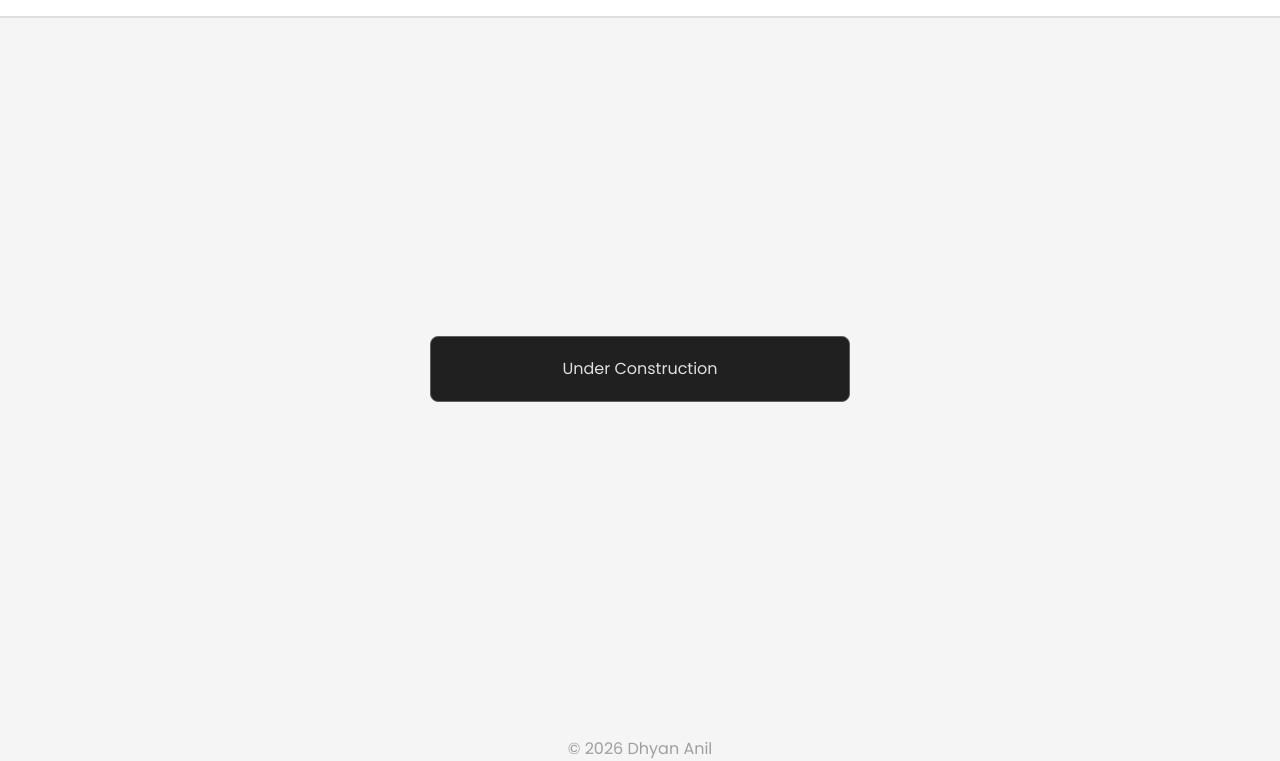
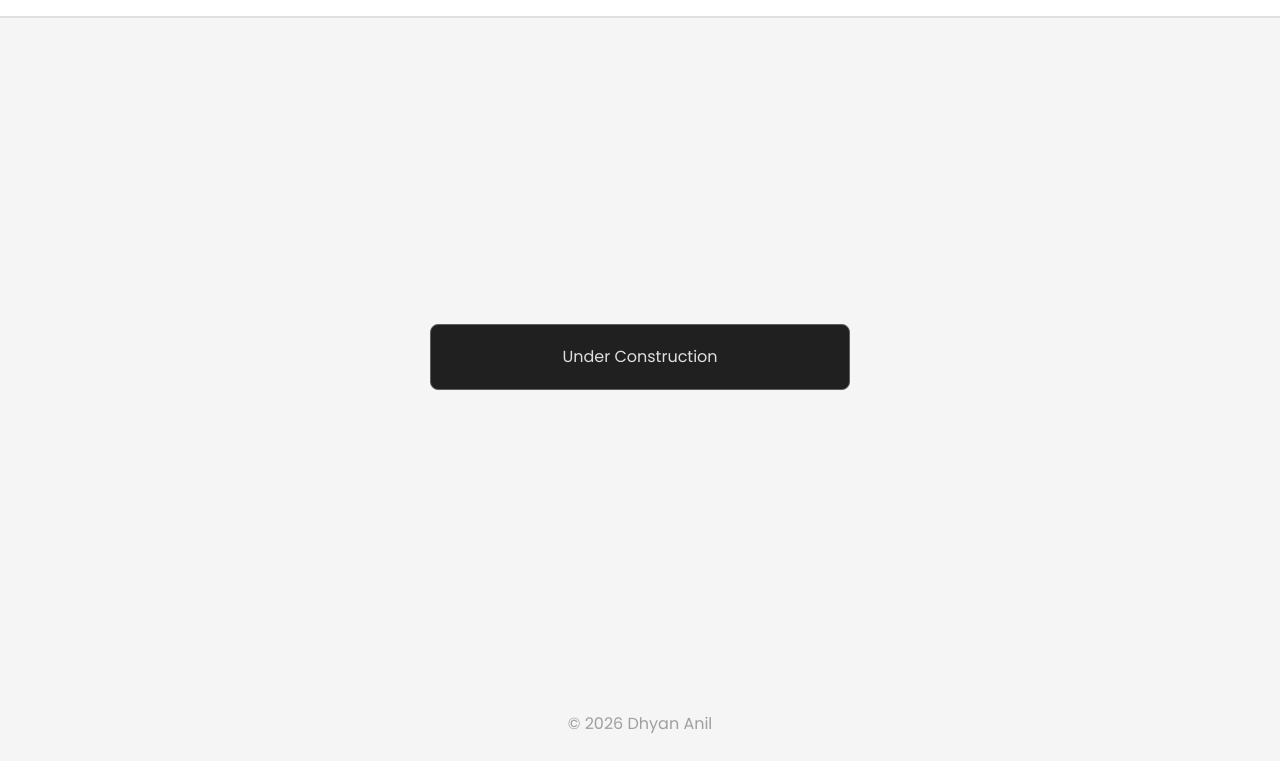
Before and after one commit to dhyananil/dhyananil, a plain HTML site: page web-dev/index.html in a window 1280 px wide. Shown: the part 64-825 px from the top of the page. After the commit the page ends 800 px from the top, so only its background shows below. Drawn offline with Linux system fonts and the light colour scheme; a web font is replaced by a local one.

Commit message:
update style.css

```diff
--- a/web-dev/style.css
+++ b/web-dev/style.css
@@ -256,7 +256,7 @@ button {
 	align-items: center;
 	justify-content: center;
 
-	min-height: calc(100vh - var(--header-height));
+	min-height: calc(100vh - var(--header-height) - 25px);
 
 	color: var(--mainPageColor);
 	background-color: var(--mainPageBackgroundColor);
```
